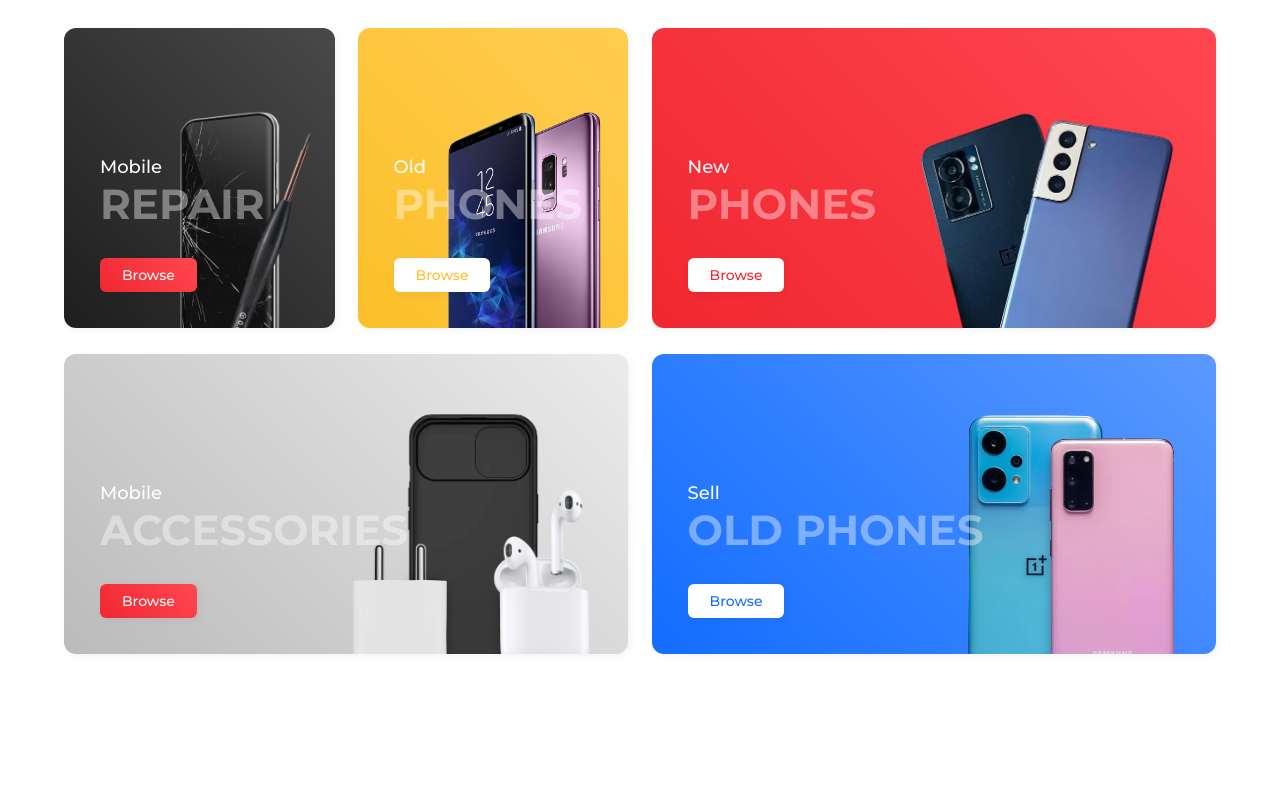
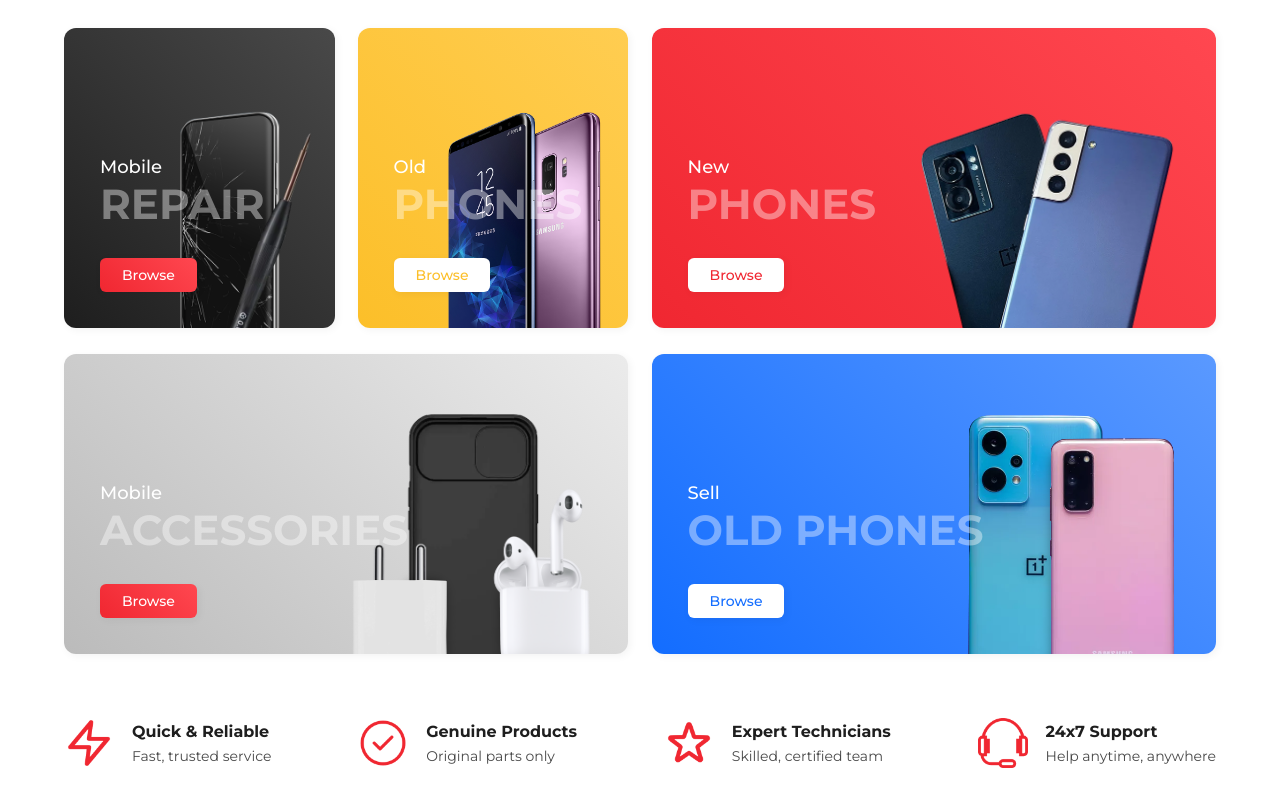
Before and after one commit to pankaj1604/PhoneHub, a plain HTML site: page index.html in a window 1280 px wide. Shown: the part 756-1556 px from the top of the page. Before the commit the page ends 1442 px from the top, so only its background shows below. Drawn offline with Linux system fonts and the light colour scheme.

Commit message:
Added Highlights Section

```diff
--- a/index.html
+++ b/index.html
@@ -105,6 +105,38 @@
         </div>
     </div>
 
+    <!-- Highlights -->
+    <div class="highlight-container container">
+        <div class="highlight-cont">
+            <img src="images/quick-reliable-icon.png" alt="">
+            <div class="highlight-text">
+                <h3>Quick & Reliable</h3>
+                <p>Fast, trusted service</p>
+            </div>
+        </div>
+        <div class="highlight-cont">
+            <img src="images/genuine-product-icon.png" alt="">
+            <div class="highlight-text">
+                <h3>Genuine Products</h3>
+                <p>Original parts only</p>
+            </div>
+        </div>
+        <div class="highlight-cont">
+            <img src="images/expert-technician-icon.png" alt="">
+            <div class="highlight-text">
+                <h3>Expert Technicians</h3>
+                <p>Skilled, certified team</p>
+            </div>
+        </div>
+        <div class="highlight-cont">
+            <img src="images/support-icon.png" alt="">
+            <div class="highlight-text">
+                <h3>24x7 Support</h3>
+                <p>Help anytime, anywhere</p>
+            </div>
+        </div>
+    </div>
+
 
 
 </body>
--- a/style.css
+++ b/style.css
@@ -332,3 +332,34 @@ nav .logo span {
     background: #fff;
     color: #136DFF;
 }
+
+/* Hightlights */
+
+.highlight-container {
+    padding: 32px 0;
+    display: flex;
+    align-items: center;
+    justify-content: space-between;
+}
+
+.highlight-cont {
+    display: flex;
+    align-items: center;
+    justify-content: space-between;
+    gap: 18px;
+}
+
+.highlight-cont img {
+    width: 50px;
+}
+
+.highlight-text {
+    font-size: 14px;
+    color: #494949;
+}
+
+.highlight-text h3 {
+    font-size: 16px;
+    margin-bottom: 6px;
+    color: #1E1E1E;
+}
```
Also changed, not shown: images/expert-technician-icon.png (added), images/genuine-product-icon.png (added), images/quick-reliable-icon.png (added), images/support-icon.png (added).
